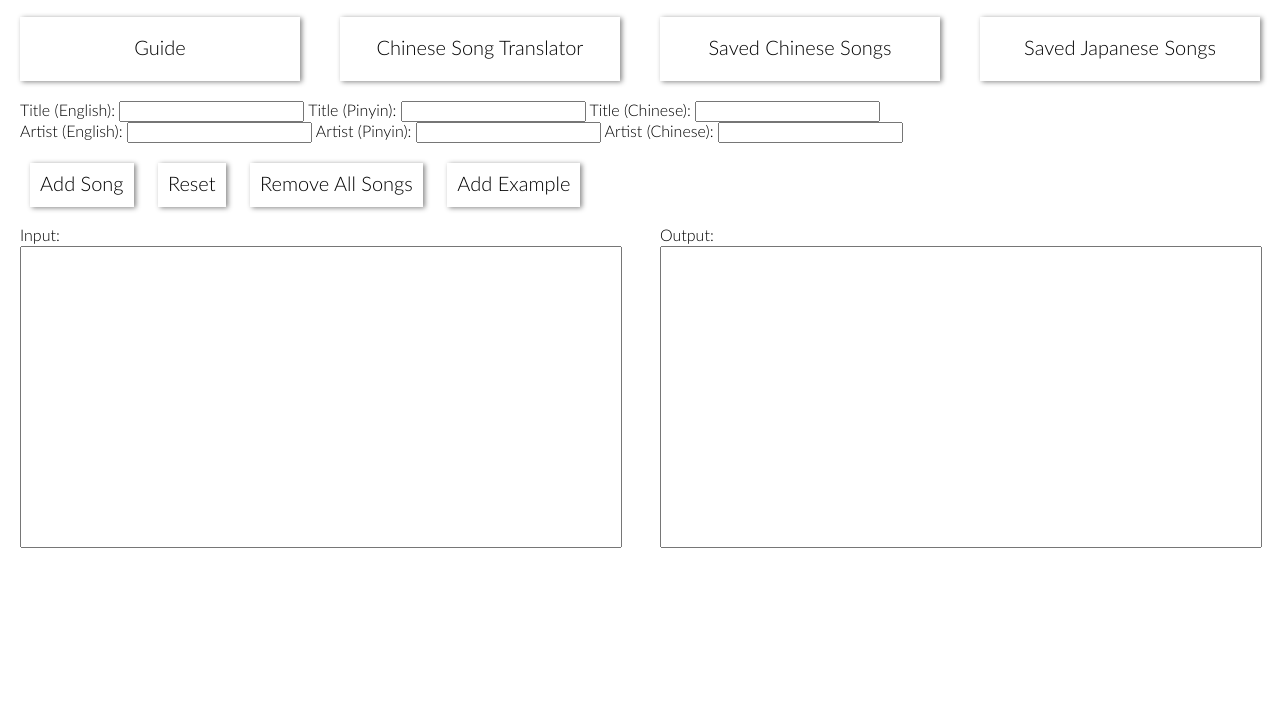
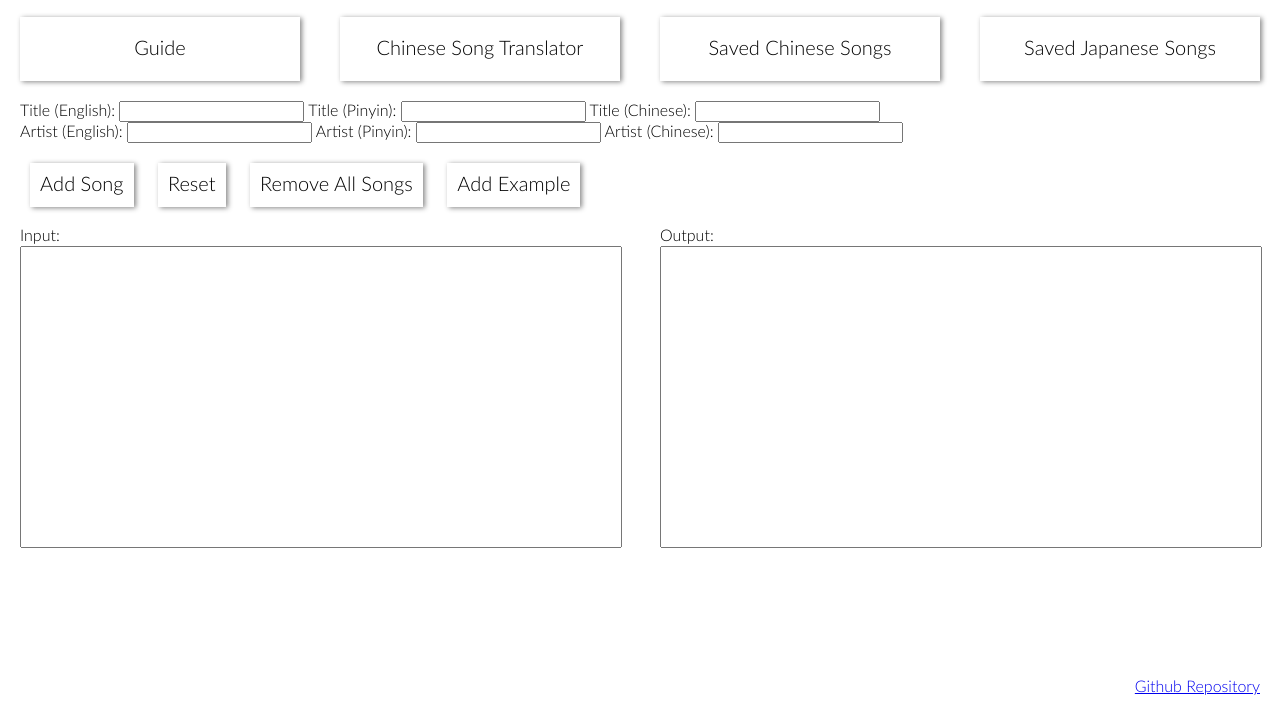
Before and after one commit to wlwl2/lyrics-translations, a website: page index.html in a window 1280 px wide. Shown: the part 83-800 px from the top of the page. Drawn offline with Linux system fonts and the light colour scheme.

Commit message:
added repo link

```diff
--- a/index.html
+++ b/index.html
@@ -124,6 +124,9 @@
     </div>
 
     <footer>
+      <nav class="footer-menu">
+        <a class="footer-menu-repo" href="https://github.com/wlwl2/lyrics-translations">Github Repository</a>
+      </nav>
     </footer>
     <script src="js/localforage.min.js"></script>
     <script src="js/FileSaver.min.js"></script>
--- a/scss/footer.scss
+++ b/scss/footer.scss
@@ -4,4 +4,17 @@ footer {
   width: 100%;
   height: 60px;
   background-color: $White;
+  text-align: right;
+
+  .footer-menu {
+    display: table;
+    width: 100%;
+    height: 100%;
+
+    .footer-menu-repo {
+      display: table-cell;
+      vertical-align: middle;
+      padding: 0 20px;
+    }
+  }
 }
```
Also changed, not shown: css/style.css, 1 other file.
